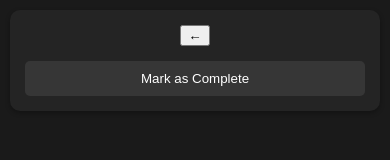
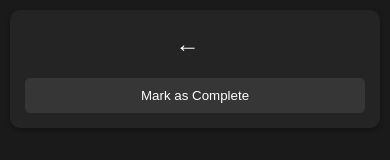
Before and after one commit to wearelikwid/pwa, a plain HTML site: page workout.html in a window 390 px wide. Drawn offline with Linux system fonts and the light colour scheme.

Commit message:
Update workout.css

```diff
--- a/styles/workout.css
+++ b/styles/workout.css
@@ -1,3 +1,12 @@
+:root {
+    --gradient-start: #7E57C2;
+    --gradient-end: #2196F3;
+    --background-color: #121212;
+    --card-background: #1E1E1E;
+    --text-color: #ffffff;
+    --secondary-text: rgba(255, 255, 255, 0.7);
+}
+
 body {
     font-family: Arial, sans-serif;
     margin: 0;
@@ -23,13 +32,37 @@ body {
     box-shadow: 0 2px 5px rgba(0,0,0,0.3);
 }
 
+/* Add styles for header content and back button */
+.header-content {
+    display: flex;
+    align-items: center;
+    gap: 15px;
+}
+
+.back-button {
+    background: none;
+    border: none;
+    color: white;
+    font-size: 24px;
+    cursor: pointer;
+    padding: 5px;
+    display: flex;
+    align-items: center;
+    justify-content: center;
+    transition: opacity 0.2s;
+}
+
+.back-button:hover {
+    opacity: 0.8;
+}
+
 .header-buttons {
     display: flex;
     gap: 10px;
     align-items: center;
 }
 
-/* Simplified completion button styling */
+/* Keep all existing styles below */
 .complete-workout-button {
     padding: 10px 20px;
     border: none;
@@ -45,7 +78,6 @@ body {
     background-color: #404040;
 }
 
-/* Simple green background when active */
 .complete-workout-button.active {
     background-color: #4CAF50;
     color: white;
@@ -149,6 +181,12 @@ h2 {
         text-align: center;
     }
 
+    /* Update mobile styles for header content */
+    .header-content {
+        width: 100%;
+        justify-content: center;
+    }
+
     .header-buttons {
         width: 100%;
         flex-direction: column;
```
